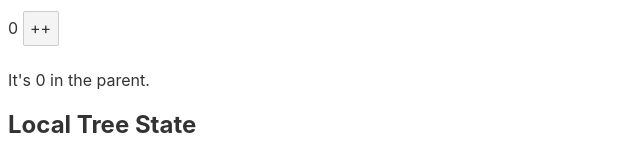
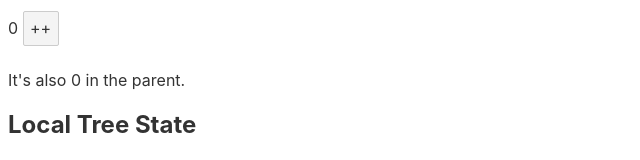
Before and after one commit to joshnuss/svelte-state-examples, a Svelte app: page / in a window 1280 px wide. Shown: the part 559-719 px from the top of the page, without its empty margins (0-640 px from the left). Built offline with nearby package versions, Linux system fonts and the light colour scheme.

Commit message:
Updates display for bound example

```diff
--- a/src/App.svelte
+++ b/src/App.svelte
@@ -26,7 +26,7 @@
     <h2>Local Bound State</h2>
     <p>The component and the component's owner have access.<br>Lost once the owner is removed from the DOM. <br>Two-way binding.</p>
     <LocalPublicState bind:value={boundValue}/>
-    <p>It's {boundValue} in the parent.</p>
+    <p>It's also {boundValue} in the parent.</p>
   </section>
 
   <section>
```
